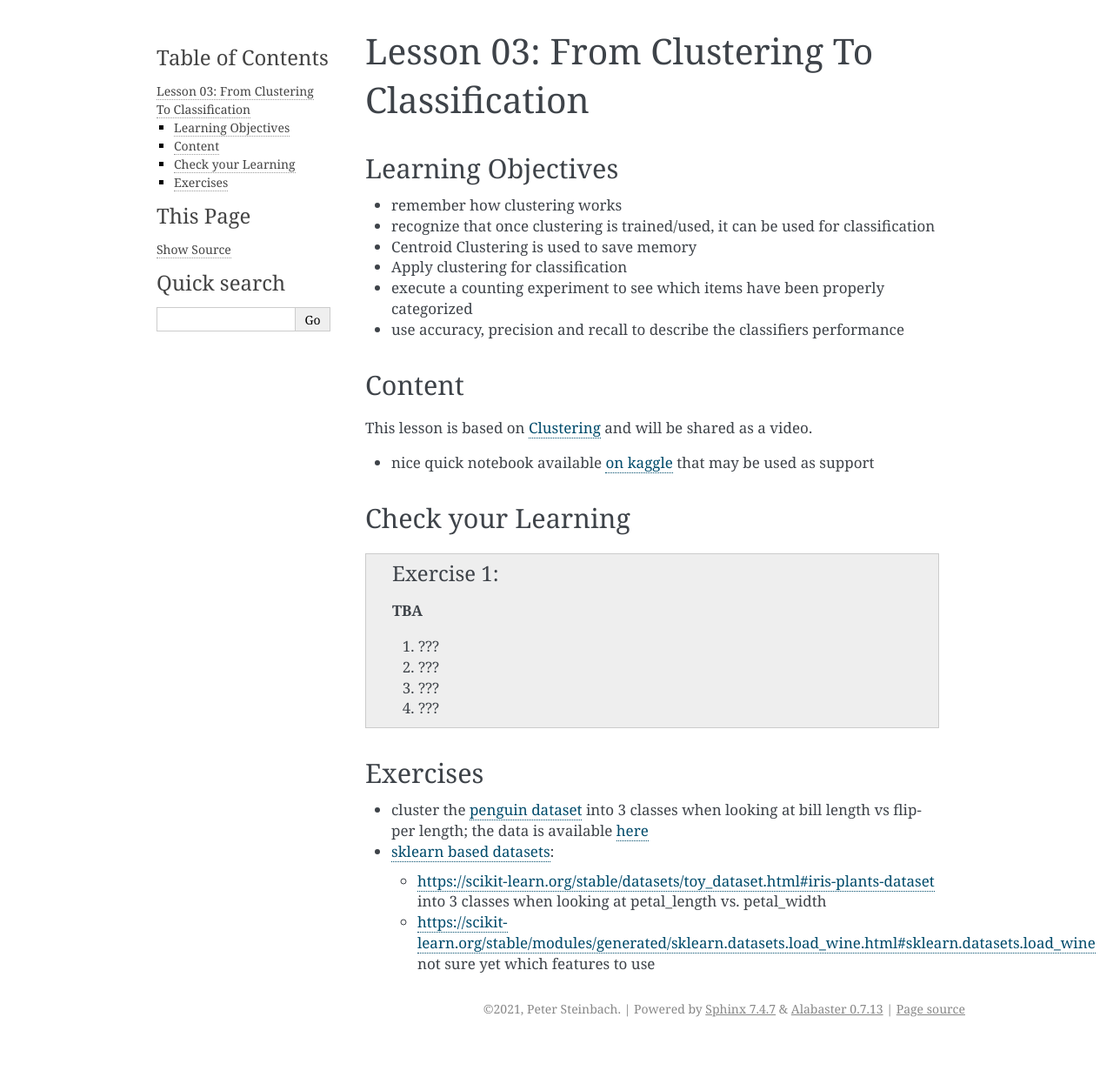
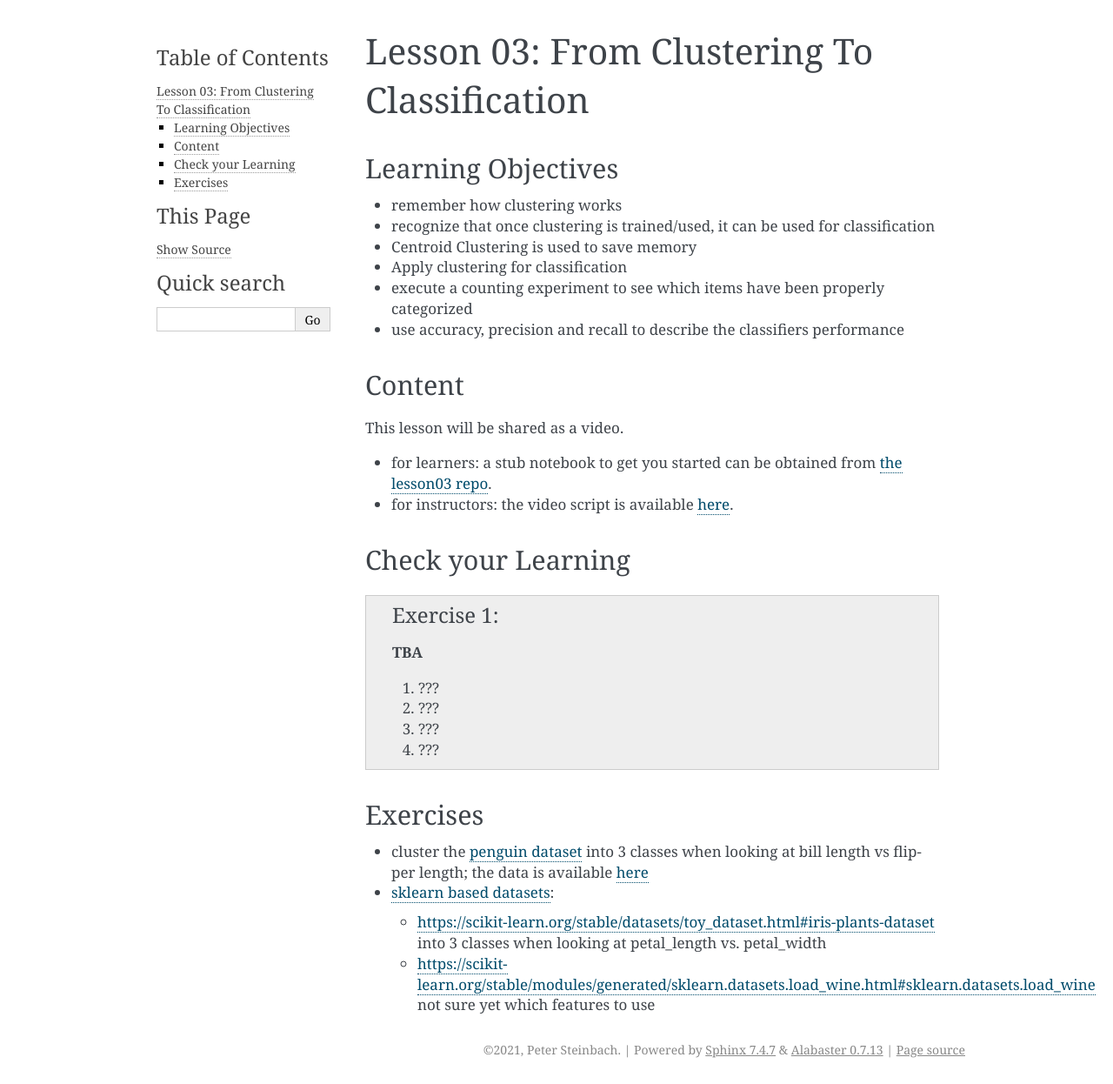
Before and after one commit to deeplearning540/deeplearning540.github.io, a Sphinx documentation site: the page built from source/lesson03/content.rst, in a window 1280 px wide. Shown: the whole page at 87% size. Built offline with Sphinx 7.4.7, drawn with Linux system fonts in a browser that asks for light colours; before the commit the page ends 1199 px from its top, so only the background shows below that.

Commit message:
fixed URLs

```diff
--- a/source/lesson01/content.rst
+++ b/source/lesson01/content.rst
@@ -16,7 +16,7 @@ Content
 =======
 
 * for learners: a stub notebook to get you started can be obtained from `the lesson01 repo <https://github.com/deeplearning540/lesson01/blob/main/lesson.ipynb>`_.
-* for instructors: the video script is available `here </source/lesson01/script.ipynb>`_.
+* for instructors: the video script is available `here <https://github.com/deeplearning540/deeplearning540.github.io/blob/main/source/lesson01/script.ipynb>`_.
 
 
 Check your Learning
--- a/source/lesson02/content.rst
+++ b/source/lesson02/content.rst
@@ -16,7 +16,7 @@ Content
 =======
 
 * for learners: a stub notebook to get you started can be obtained from `the lesson02 repo <https://github.com/deeplearning540/lesson02/blob/main/lesson.ipynb>`_.
-* for instructors: the video script is available `here </source/lesson02/script.ipynb>`_.
+* for instructors: the video script is available `here <https://github.com/deeplearning540/deeplearning540.github.io/blob/main/source/lesson02/script.ipynb>`_.
 
 
 Check your Learning
--- a/source/lesson03/content.rst
+++ b/source/lesson03/content.rst
@@ -16,9 +16,10 @@ Learning Objectives
 Content
 =======
 
-This lesson is based on `Clustering <https://carpentries-incubator.github.io/machine-learning-novice-sklearn/04-clustering/index.html>`_ and will be shared as a video.
+This lesson will be shared as a video.
 
-* nice quick notebook available `on kaggle <https://www.kaggle.com/khotijahs1/k-means-clustering-of-iris-dataset>`_ that may be used as support
+* for learners: a stub notebook to get you started can be obtained from `the lesson03 repo <https://github.com/deeplearning540/lesson03/blob/main/lesson.ipynb>`_.
+* for instructors: the video script is available `here <https://github.com/deeplearning540/deeplearning540.github.io/blob/main/source/lesson03/script.ipynb>`_.
 
 
 Check your Learning
```
